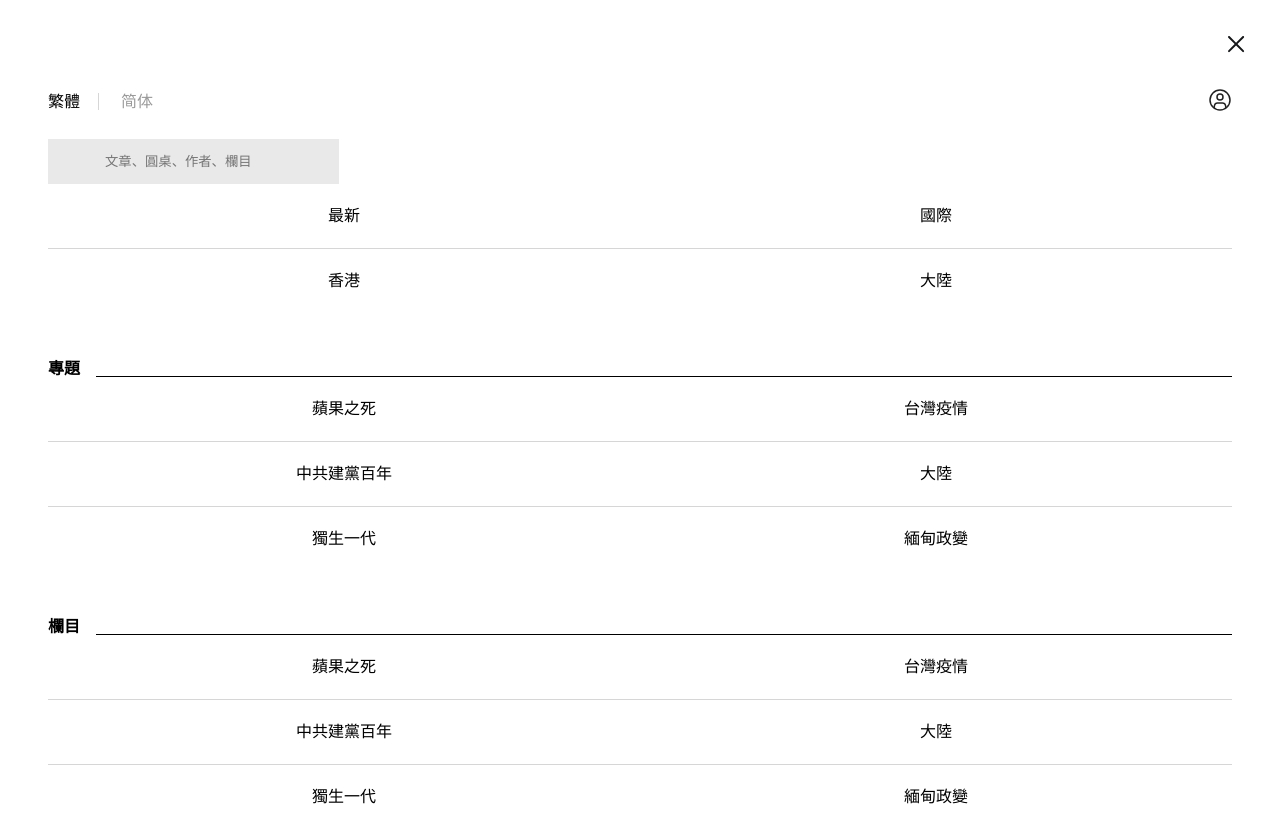
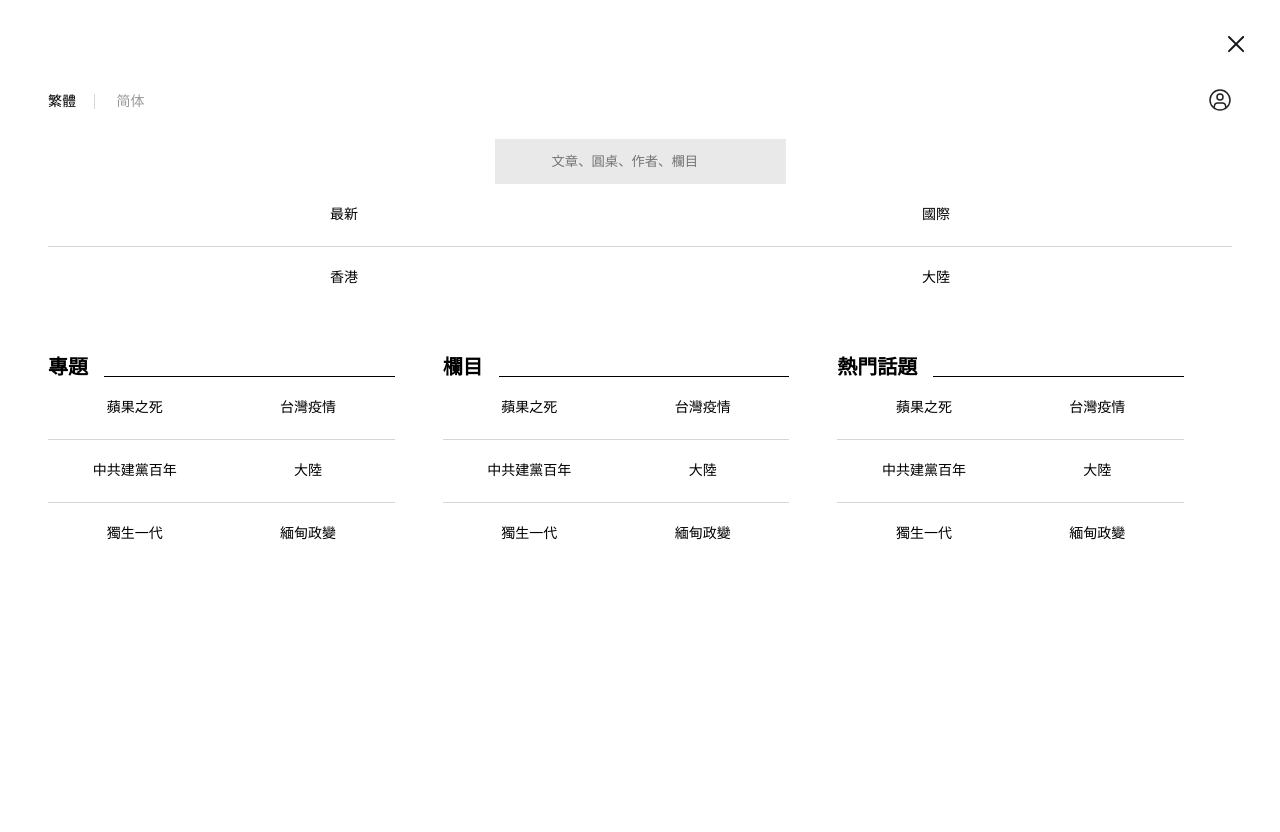
Before and after one commit to superpmt2/UI-homeWork, a plain HTML site: page HW4-article/index.html in a window 1280 px wide. Shown: the top 832 px of the page. After the commit the page ends 800 px from the top, so only its background shows below. Drawn offline with Linux system fonts and the light colour scheme; a web font is replaced by a local one.

Commit message:
完成小網樣式

```diff
--- a/HW4-article/index.html
+++ b/HW4-article/index.html
@@ -6,6 +6,7 @@
     <meta name="viewport" content="width=device-width, initial-scale=1.0">
     <title>Article</title>
     <link rel="stylesheet" href="./css/style.css">
+
 </head>
 <body>
     <!-- SECONDARY CONTENT -->
@@ -43,7 +44,8 @@
                                     </ul>
                                 </div>
                             </div>
-                            <div class="topic-container m-t-3xl">
+                            <div class="topic-container-wrap">
+                                <div class="topic-container m-t-3xl m-r-3xl">
                                     <div class="title">
                                         <h3>專題</h3>
                                     </div>
@@ -56,7 +58,7 @@
                                         <a href=""><li class="p-xl">緬甸政變</li></a>
                                     </ul>
                                 </div>
-                            <div class="topic-container m-t-3xl">
+                                <div class="topic-container m-t-3xl m-r-3xl">
                                     <div class="title">
                                         <h3>欄目</h3>
                                     </div>
@@ -69,7 +71,7 @@
                                         <a href=""><li class="p-xl">緬甸政變</li></a>
                                     </ul>
                                 </div>
-                            <div class="topic-container m-t-3xl">
+                                <div class="topic-container m-t-3xl m-r-3xl">
                                     <div class="title">
                                         <h3>熱門話題</h3>
                                     </div>
@@ -84,6 +86,7 @@
                                 </div>
                             </div>
                         </div>
+                    </div>
                     <!-- End Content -->
                 </div>
             </div>
--- a/HW4-article/scss/_common.scss
+++ b/HW4-article/scss/_common.scss
@@ -1,5 +1,12 @@
 * {
     box-sizing: content-box;
+}
+
+@import url(https://fonts.googleapis.com/earlyaccess/notosanstc.css);
+@import url(https://fonts.googleapis.com/css?family=Baloo+Tamma+2:600,700);
+
+body {
+    font-size: 14px;
 }
 
 .d-flex {
@@ -24,6 +31,10 @@
         &c {
             align-items: center;
         }
+    }
+
+    &.d-flex-direct {
+        flex-direction: column;
     }
 }
 
@@ -91,6 +102,32 @@
             margin-top: 48px;
         }
     }
+
+    &r- {
+        &s {
+            margin-right: 4px;
+        }
+
+        &m {
+            margin-right: 8px;
+        }
+
+        &l {
+            margin-right: 16px;
+        }
+
+        &xl {
+            margin-right: 24px;
+        }
+
+        &2xl {
+            margin-right: 32px;
+        }
+
+        &3xl {
+            margin-right: 48px;
+        }
+    }
 }
 
 .u-sidebar_body {
@@ -134,24 +171,64 @@
                 background: #E9E9E9;
                 padding: 15px 57px;
                 border: inherit;
+                margin-right: auto;
+                margin-left: auto;
+                display: block;
+            }
+        }
+
+        & .topic-container-wrap {
+            display: flex;
+            flex-direction: column;
+
+            @media screen and (min-width: 480px) {
+                flex-direction: row;
             }
         }
 
         & .topic-container {
+            width: 33%;
+
+            @media screen and (max-width: 480px) {
+                width: 100%;
+            }
+
             & .title {
                 h3 {
                     font-family: Source Han Serif TC;
                     font-style: normal;
                     font-weight: bold;
                     position: relative;
+                    font-size: 20px;
 
                     &::before {
                         content: '';
                         bottom: 0;
                         right: 0;
-                        width: calc(100% - 32px - 16px);
+                        width: calc(100% - 40px - 16px);
                         border-bottom: 1px solid #000;
                         position: absolute;
+                    }
+                }
+            }
+
+            &:nth-of-type(3) {
+                & .title {
+                    h3 {
+                        font-family: Source Han Serif TC;
+                        font-style: normal;
+                        font-weight: bold;
+                        position: relative;
+                        font-size: 20px;
+
+                        &::before {
+                            content: '';
+                            bottom: 0;
+                            right: 0;
+                            width: calc(100% - 80px - 16px);
+                            border-bottom: 1px solid #000;
+                            position: absolute;
+                        }
                     }
                 }
             }
```
Also changed, not shown: HW4-article/css/style.css, 1 other file. Lines whose indentation alone changed are shown as unchanged.
